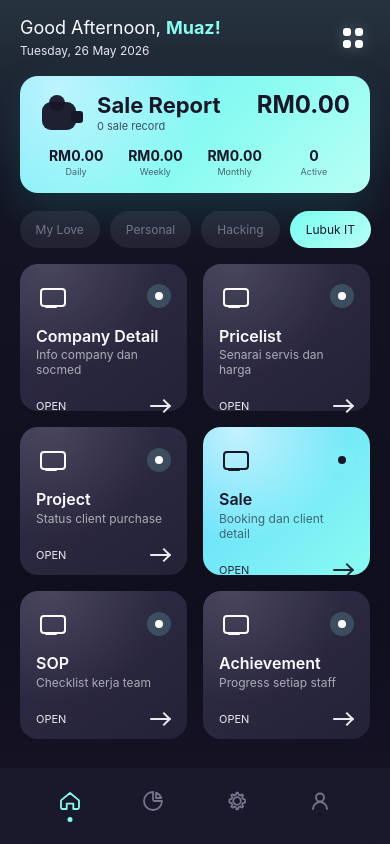
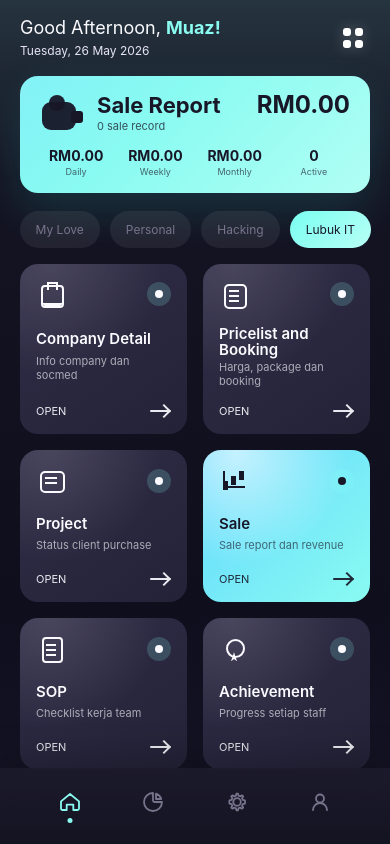
Before and after one commit to lubukit/MyAsis-v1.1, a plain HTML site: page index.html in a window 390 px wide. Both pictures are taken after a click on the button "Lubuk IT". Drawn offline with Linux system fonts and the light colour scheme.

Commit message:
Add files via upload

```diff
--- a/index.html
+++ b/index.html
@@ -2,7 +2,7 @@
 <html lang="ms">
   <head>
     <meta charset="utf-8">
-    <meta name="viewport" content="width=device-width, initial-scale=1, viewport-fit=cover">
+    <meta name="viewport" content="width=device-width, initial-scale=1, maximum-scale=1, user-scalable=no, viewport-fit=cover">
     <meta name="theme-color" content="#11101f">
     <meta name="apple-mobile-web-app-capable" content="yes">
     <meta name="apple-mobile-web-app-status-bar-style" content="black-translucent">
@@ -10,7 +10,7 @@
     <title>Smart Home Dashboard</title>
     <link rel="manifest" href="manifest.webmanifest">
     <link rel="apple-touch-icon" href="icon.svg">
-    <link rel="stylesheet" href="styles.css?v=49">
+    <link rel="stylesheet" href="styles.css?v=53">
   </head>
   <body>
     <main class="app-shell" aria-label="Smart home dashboard">
@@ -32,27 +32,27 @@
               <span class="cloud"></span>
             </div>
             <div>
-              <h1 id="condition">Sale Detail</h1>
-              <p id="place">Daily, weekly, monthly</p>
+              <h1 id="condition">Cloudy</h1>
+              <p id="place">Kuala Lumpur</p>
             </div>
           </div>
-          <div class="temperature"><span id="temperature">RM0</span></div>
+          <div class="temperature"><span id="temperature">28</span></div>
           <dl class="weather-meta">
             <div>
-              <dt><span id="feelsLike">RM0</span></dt>
-              <dd>Daily</dd>
+              <dt><span id="feelsLike">31°</span></dt>
+              <dd>Sensible</dd>
             </div>
             <div>
-              <dt><span id="humidity">RM0</span></dt>
-              <dd>Weekly</dd>
+              <dt><span id="humidity">65%</span></dt>
+              <dd>Humidity</dd>
             </div>
             <div>
-              <dt><span id="wind">RM0</span></dt>
-              <dd>Monthly</dd>
+              <dt><span id="wind">3</span></dt>
+              <dd>W. force</dd>
             </div>
             <div>
-              <dt><span id="pressure">0</span></dt>
-              <dd>Project</dd>
+              <dt><span id="pressure">1009hpa</span></dt>
+              <dd>Pressure</dd>
             </div>
           </dl>
         </section>
@@ -210,7 +210,7 @@
         <section class="devices device-view lubuk-view" id="lubukView" aria-label="Lubuk IT" hidden>
           <article class="device-card lubuk-card" role="button" tabindex="0" data-action="companyDetail">
             <div class="device-top">
-              <span class="personal-icon lubuk" aria-hidden="true"></span>
+              <span class="personal-icon company-icon" aria-hidden="true"></span>
               <span class="action-dot" aria-hidden="true"></span>
             </div>
             <h2>Company Detail</h2>
@@ -223,11 +223,11 @@
 
           <article class="device-card lubuk-card" role="button" tabindex="0" data-action="priceList">
             <div class="device-top">
-              <span class="personal-icon lubuk" aria-hidden="true"></span>
+              <span class="personal-icon price-icon" aria-hidden="true"></span>
               <span class="action-dot" aria-hidden="true"></span>
             </div>
-            <h2>Pricelist</h2>
-            <p>Senarai servis dan harga</p>
+            <h2>Pricelist and Booking</h2>
+            <p>Harga, package dan booking</p>
             <div class="device-bottom">
               <span>OPEN</span>
               <span class="tiny-arrow" aria-hidden="true"></span>
@@ -236,7 +236,7 @@
 
           <article class="device-card lubuk-card" role="button" tabindex="0" data-action="project">
             <div class="device-top">
-              <span class="personal-icon lubuk" aria-hidden="true"></span>
+              <span class="personal-icon project-icon" aria-hidden="true"></span>
               <span class="action-dot" aria-hidden="true"></span>
             </div>
             <h2>Project</h2>
@@ -249,11 +249,11 @@
 
           <article class="device-card lubuk-card sale-box" role="button" tabindex="0" data-action="sales">
             <div class="device-top">
-              <span class="personal-icon lubuk" aria-hidden="true"></span>
+              <span class="personal-icon sale-icon" aria-hidden="true"></span>
               <span class="action-dot" aria-hidden="true"></span>
             </div>
             <h2>Sale</h2>
-            <p>Booking dan client detail</p>
+            <p>Sale report dan revenue</p>
             <div class="device-bottom">
               <span>OPEN</span>
               <span class="tiny-arrow" aria-hidden="true"></span>
@@ -262,7 +262,7 @@
 
           <article class="device-card lubuk-card" role="button" tabindex="0" data-action="sop">
             <div class="device-top">
-              <span class="personal-icon lubuk" aria-hidden="true"></span>
+              <span class="personal-icon sop-icon" aria-hidden="true"></span>
               <span class="action-dot" aria-hidden="true"></span>
             </div>
             <h2>SOP</h2>
@@ -275,7 +275,7 @@
 
           <article class="device-card lubuk-card" role="button" tabindex="0" data-action="achievement">
             <div class="device-top">
-              <span class="personal-icon lubuk" aria-hidden="true"></span>
+              <span class="personal-icon achievement-icon" aria-hidden="true"></span>
               <span class="action-dot" aria-hidden="true"></span>
             </div>
             <h2>Achievement</h2>
@@ -519,12 +519,23 @@
 
             <form class="panel-form" id="companyForm">
               <label>Company name<input name="name" type="text" placeholder="Lubuk IT"></label>
+              <label>No SSM<input name="ssm" type="text" placeholder="202401234567"></label>
               <label>Phone<input name="phone" type="tel" placeholder="60123456789"></label>
               <label>Email<input name="email" type="email" placeholder="sales@lubukit.com"></label>
-              <label>Instagram<input name="instagram" type="text" placeholder="@lubukit"></label>
-              <label>Facebook<input name="facebook" type="text" placeholder="Lubuk IT"></label>
-              <label>TikTok<input name="tiktok" type="text" placeholder="@lubukit"></label>
+              <label>Instagram<div class="social-field"><input name="instagram" type="text" placeholder="@lubukit"><button type="button" data-open-social="instagram">IG</button></div></label>
+              <label>Facebook<div class="social-field"><input name="facebook" type="text" placeholder="Lubuk IT"><button type="button" data-open-social="facebook">FB</button></div></label>
+              <label>TikTok<div class="social-field"><input name="tiktok" type="text" placeholder="@lubukit"><button type="button" data-open-social="tiktok">TT</button></div></label>
+              <label>LinkedIn<div class="social-field"><input name="linkedin" type="text" placeholder="company/lubuk-it"><button type="button" data-open-social="linkedin">IN</button></div></label>
+              <label>Threads<div class="social-field"><input name="threads" type="text" placeholder="@lubukit"><button type="button" data-open-social="threads">TH</button></div></label>
+              <label>X<div class="social-field"><input name="x" type="text" placeholder="@lubukit"><button type="button" data-open-social="x">X</button></div></label>
               <label class="wide">Address<textarea name="address" rows="2" placeholder="Alamat syarikat"></textarea></label>
+              <div class="logo-downloads wide">
+                <span>Download logo</span>
+                <button type="button" data-download-logo="color">Logo Color</button>
+                <button type="button" data-download-logo="white">Logo White</button>
+                <button type="button" data-download-logo="black">Logo Black</button>
+                <button type="button" data-download-logo="dp">Logo DP</button>
+              </div>
               <button class="save-bio" id="companySubmit" type="submit">Edit Company Detail</button>
             </form>
           </div>
@@ -639,10 +650,12 @@
               </div>
               <button class="sheet-close" type="button" data-action="closePanel" aria-label="Tutup SOP"></button>
             </div>
-            <form class="panel-form" id="sopForm">
+            <button class="download-button add-service-button" id="addSopButton" type="button" data-action="addNewSOP">Add New SOP</button>
+            <form class="panel-form" id="sopForm" hidden>
               <label>Title<input id="sopTitle" type="text" placeholder="Contoh: Design Handover"></label>
               <label class="wide">Steps<textarea id="sopSteps" rows="4" placeholder="Satu step satu line"></textarea></label>
               <button class="save-bio" type="submit">Save SOP</button>
+              <button class="text-cancel wide" type="button" data-action="cancelAddSOP">Cancel Add</button>
             </form>
             <div class="ops-list" id="sopList"></div>
           </div>
@@ -757,7 +770,7 @@
     </main>
     <script src="https://www.gstatic.com/firebasejs/10.12.5/firebase-app-compat.js" defer></script>
     <script src="https://www.gstatic.com/firebasejs/10.12.5/firebase-firestore-compat.js" defer></script>
-    <script src="firebase-config.js?v=49" defer></script>
-    <script src="app.js?v=49" defer></script>
+    <script src="firebase-config.js?v=53" defer></script>
+    <script src="app.js?v=53" defer></script>
   </body>
 </html>
--- a/service-worker.js
+++ b/service-worker.js
@@ -1,4 +1,4 @@
-const CACHE_NAME = "smart-home-dashboard-v49";
+const CACHE_NAME = "smart-home-dashboard-v53";
 const ASSETS = [
   "./",
   "./index.html",
--- a/styles.css
+++ b/styles.css
@@ -143,6 +143,8 @@ button {
   background:
     radial-gradient(circle at 11% 10%, rgba(255, 255, 255, 0.62), transparent 9rem),
     linear-gradient(135deg, #7bfff2 0%, #bafff2 52%, #86f8ef 100%);
+  background-size: 160% 160%;
+  animation: aliveGradient 10s ease-in-out infinite alternate;
   color: var(--ink);
   box-shadow: 0 18px 46px rgba(52, 251, 231, 0.14);
 }
@@ -151,6 +153,7 @@ button {
   background:
     radial-gradient(circle at 11% 10%, rgba(255, 255, 255, 0.5), transparent 9rem),
     linear-gradient(135deg, #78e5ff 0%, #8afbf1 54%, #b8fff5 100%);
+  background-size: 160% 160%;
 }
 
 .weather-card[hidden] {
@@ -164,6 +167,8 @@ button {
   background:
     radial-gradient(circle at 15% 0%, rgba(255, 255, 255, 0.62), transparent 9rem),
     linear-gradient(135deg, #7bfff2 0%, #bafff2 52%, #86f8ef 100%);
+  background-size: 160% 160%;
+  animation: aliveGradient 10s ease-in-out infinite alternate;
   color: var(--ink);
   box-shadow: 0 18px 46px rgba(52, 251, 231, 0.14);
 }
@@ -707,6 +712,115 @@ button {
   box-shadow: 0 -7px 0 -1px currentColor;
 }
 
+.company-icon::before {
+  left: 5px;
+  top: 5px;
+  width: 19px;
+  height: 19px;
+  border: 2px solid currentColor;
+  border-radius: 4px;
+  box-shadow: inset 0 -7px 0 -4px currentColor;
+}
+
+.company-icon::after {
+  left: 11px;
+  top: 2px;
+  width: 7px;
+  height: 6px;
+  border: 2px solid currentColor;
+  border-bottom: 0;
+}
+
+.price-icon::before {
+  left: 5px;
+  top: 4px;
+  width: 19px;
+  height: 21px;
+  border: 2px solid currentColor;
+  border-radius: 5px;
+}
+
+.price-icon::after {
+  left: 10px;
+  top: 10px;
+  width: 10px;
+  height: 2px;
+  background: currentColor;
+  box-shadow: 0 5px 0 currentColor, 0 10px 0 currentColor;
+}
+
+.project-icon::before {
+  left: 4px;
+  top: 5px;
+  width: 21px;
+  height: 18px;
+  border: 2px solid currentColor;
+  border-radius: 5px;
+}
+
+.project-icon::after {
+  left: 9px;
+  top: 11px;
+  width: 12px;
+  height: 2px;
+  background: currentColor;
+  box-shadow: 0 5px 0 currentColor;
+}
+
+.sale-icon::before {
+  left: 4px;
+  top: 15px;
+  width: 5px;
+  height: 9px;
+  background: currentColor;
+  box-shadow: 8px -5px 0 currentColor, 16px -10px 0 currentColor;
+}
+
+.sale-icon::after {
+  left: 4px;
+  top: 5px;
+  width: 20px;
+  height: 15px;
+  border-left: 2px solid currentColor;
+  border-bottom: 2px solid currentColor;
+}
+
+.sop-icon::before {
+  left: 6px;
+  top: 3px;
+  width: 17px;
+  height: 22px;
+  border: 2px solid currentColor;
+  border-radius: 4px;
+}
+
+.sop-icon::after {
+  left: 10px;
+  top: 10px;
+  width: 10px;
+  height: 2px;
+  background: currentColor;
+  box-shadow: 0 5px 0 currentColor, 0 10px 0 currentColor;
+}
+
+.achievement-icon::before {
+  left: 7px;
+  top: 5px;
+  width: 15px;
+  height: 15px;
+  border-radius: 50%;
+  border: 2px solid currentColor;
+}
+
+.achievement-icon::after {
+  left: 12px;
+  top: 18px;
+  width: 6px;
+  height: 9px;
+  background: currentColor;
+  clip-path: polygon(50% 0, 100% 100%, 50% 75%, 0 100%);
+}
+
 .pin::before {
   left: 6px;
   top: 2px;
@@ -968,9 +1082,9 @@ button {
 .bio-panel,
 .music-panel,
 .app-panel {
-  position: absolute;
+  position: fixed;
   inset: 0;
-  z-index: 5;
+  z-index: 60;
   display: grid;
   align-items: end;
   background: rgba(6, 6, 13, 0.58);
@@ -986,9 +1100,10 @@ button {
 .bio-sheet,
 .music-sheet,
 .app-sheet {
-  max-height: 88%;
+  width: 100%;
+  max-height: calc(92dvh - env(safe-area-inset-top));
   overflow-y: auto;
-  padding: 22px 20px 28px;
+  padding: 22px 20px calc(28px + env(safe-area-inset-bottom));
   border-radius: 28px 28px 0 0;
   background: #171625;
   box-shadow: 0 -22px 60px rgba(0, 0, 0, 0.45), inset 0 1px 0 rgba(255, 255, 255, 0.06);
@@ -1821,6 +1936,47 @@ button {
   padding: 9px 0 0;
 }
 
+.social-field {
+  display: grid;
+  grid-template-columns: 1fr 42px;
+  gap: 8px;
+}
+
+.social-field button {
+  border: 0;
+  border-radius: 13px;
+  background: linear-gradient(135deg, #79fff0, #b8fff5);
+  color: var(--ink);
+  font-size: 11px;
+  font-weight: 900;
+}
+
+.logo-downloads {
+  display: grid;
+  grid-template-columns: repeat(2, minmax(0, 1fr));
+  gap: 8px;
+  border-radius: 16px;
+  padding: 12px;
+  background: rgba(255, 255, 255, 0.07);
+}
+
+.logo-downloads span {
+  grid-column: 1 / -1;
+  color: var(--mint);
+  font-size: 12px;
+  font-weight: 900;
+}
+
+.logo-downloads button {
+  min-height: 36px;
+  border: 0;
+  border-radius: 999px;
+  background: rgba(138, 251, 241, 0.14);
+  color: var(--mint);
+  font-size: 11px;
+  font-weight: 900;
+}
+
 .panel-form:not(.is-editing) .copy-ready {
   cursor: copy;
   caret-color: transparent;
@@ -2397,8 +2553,13 @@ button {
 }
 
 .ops-card ol {
+  display: none;
   margin: 10px 0 0;
   padding-left: 18px;
+}
+
+.ops-card.open ol {
+  display: block;
 }
 
 .ops-head strong {
@@ -2475,6 +2636,16 @@ button {
   to {
     opacity: 1;
     transform: translateX(0);
+  }
+}
+
+@keyframes aliveGradient {
+  from {
+    background-position: 0% 50%;
+  }
+
+  to {
+    background-position: 100% 50%;
   }
 }
 
@@ -2545,6 +2716,24 @@ button {
     max-height: none;
     overflow: visible;
   }
+
+  .lubuk-view .device-card,
+  .device-card {
+    min-height: 148px;
+  }
+
+  .device-card h2 {
+    font-size: 15px;
+  }
+
+  .device-card p {
+    font-size: 11px;
+    line-height: 1.25;
+  }
+
+  .device-bottom {
+    margin-top: 14px;
+  }
 }
 
 @media (max-width: 350px) {
@@ -2572,16 +2761,26 @@ body {
   height: 100%;
   min-height: 100%;
   overflow: hidden;
+  touch-action: pan-y;
+  background: #0f0e1d;
+}
+
+html {
+  height: -webkit-fill-available;
 }
 
 body {
   position: fixed;
   inset: 0;
+  min-height: 100svh;
+  min-height: -webkit-fill-available;
 }
 
 .app-shell {
   width: 100vw;
   height: 100dvh;
+  min-height: 100svh;
+  min-height: -webkit-fill-available;
   min-height: 100dvh;
   display: block;
   padding: 0;
@@ -2591,12 +2790,23 @@ body {
 .phone {
   width: 100%;
   height: 100dvh;
+  min-height: 100svh;
+  min-height: -webkit-fill-available;
   min-height: 100dvh;
   max-height: 100dvh;
   border: 0;
   border-radius: 0;
-  padding: max(18px, env(safe-area-inset-top)) 20px calc(92px + env(safe-area-inset-bottom));
+  padding: max(18px, env(safe-area-inset-top)) 20px calc(88px + env(safe-area-inset-bottom));
+  overflow-x: hidden;
+  overflow-y: auto;
+  -webkit-overflow-scrolling: touch;
+  overscroll-behavior-y: contain;
   box-shadow: none;
+  scrollbar-width: none;
+}
+
+.phone::-webkit-scrollbar {
+  display: none;
 }
 
 .phone::before {
@@ -2622,19 +2832,59 @@ body {
 }
 
 .devices {
-  height: calc(100dvh - 365px - env(safe-area-inset-top) - env(safe-area-inset-bottom));
+  height: auto;
+  min-height: 0;
   max-height: none;
+  overflow: visible;
+  align-content: start;
+  padding-bottom: 18px;
+}
+
+.device-card {
+  min-height: 142px;
   overflow: hidden;
-  align-content: start;
-}
-
-.device-card {
-  min-height: 132px;
+}
+
+.lubuk-view .device-card {
+  min-height: 152px;
+  padding: 16px 16px 14px;
+}
+
+.device-top {
+  flex: 0 0 auto;
+}
+
+.device-card h2,
+.device-card p {
+  min-width: 0;
+  overflow-wrap: anywhere;
+}
+
+.device-bottom {
+  flex: 0 0 auto;
+  min-width: 0;
+}
+
+.tiny-arrow,
+.action-dot,
+.personal-icon,
+.love-icon,
+.device-icon {
+  flex: 0 0 auto;
 }
 
 .bottom-nav {
+  position: fixed;
+  z-index: 30;
+  left: 0;
+  right: 0;
+  bottom: 0;
   min-height: calc(76px + env(safe-area-inset-bottom));
-  padding-bottom: calc(18px + env(safe-area-inset-bottom));
+  padding-top: 10px;
+  padding-bottom: max(14px, env(safe-area-inset-bottom));
+  background:
+    linear-gradient(180deg, rgba(29, 27, 45, 0.86), rgba(21, 20, 34, 0.98));
+  box-shadow: 0 -14px 34px rgba(0, 0, 0, 0.18);
 }
 
 .bio-sheet,
@@ -2684,7 +2934,7 @@ body {
   }
 
   .devices {
-    height: calc(100dvh - 330px - env(safe-area-inset-top) - env(safe-area-inset-bottom));
+    height: auto;
     gap: 12px;
   }
 
```
Also changed, not shown: manifest.webmanifest.
